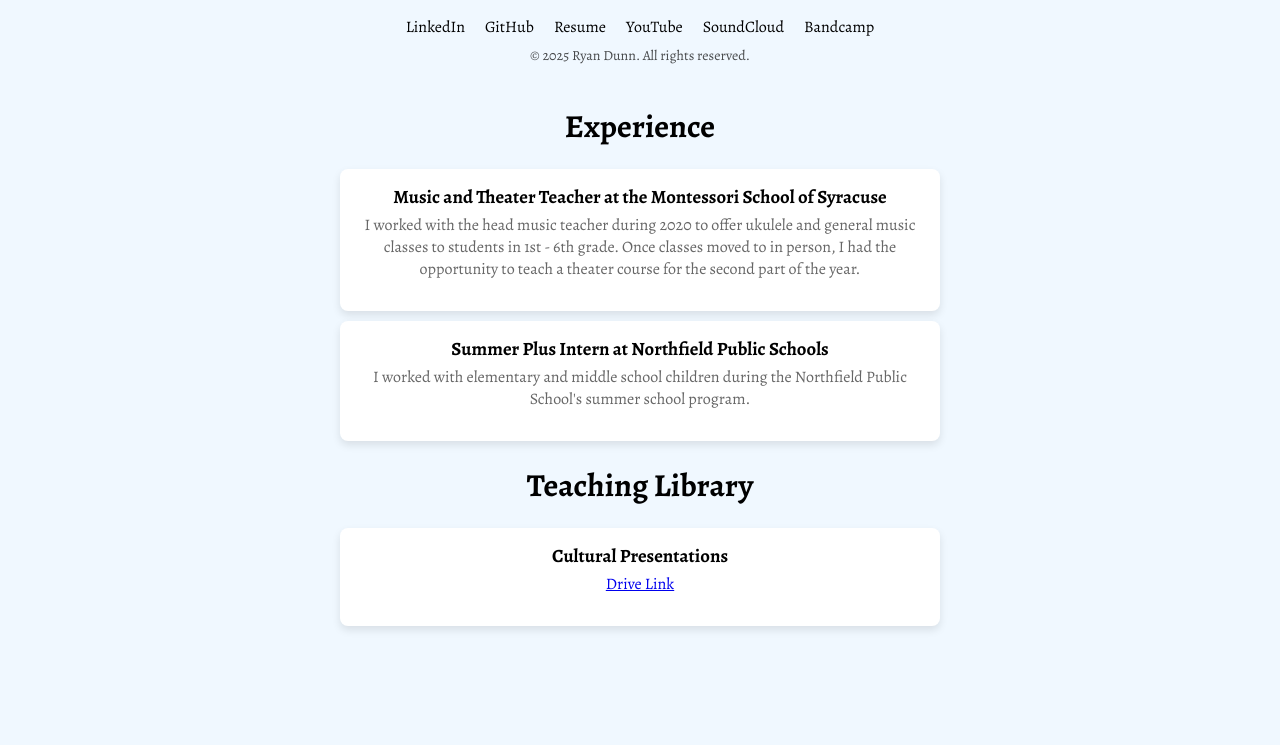
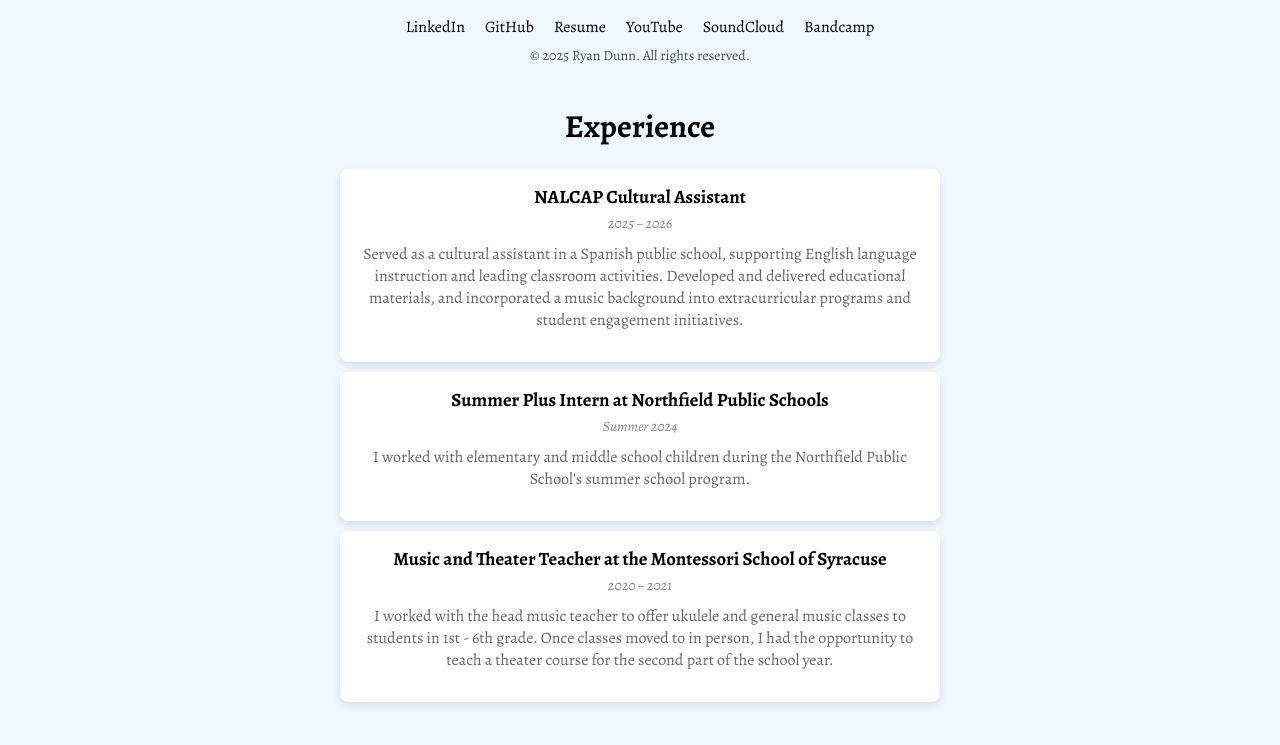
Before and after one commit to ryansdunn/personalwebsite, a plain HTML site: page teacher.html in a window 1280 px wide. Shown: the part 705-1450 px from the top of the page. Drawn offline with nearby package versions, Linux system fonts and the light colour scheme; a web font is replaced by a local one.

Commit message:
Updated Teacher Page

```diff
--- a/home.css
+++ b/home.css
@@ -403,3 +403,10 @@ body {
     line-height: 1.6;
     margin: 0 auto
 }
+
+.years {
+    font-size: 0.9rem;
+    color: #888;
+    margin: 4px 0 10px 0;
+    font-style: italic;
+}
--- a/teacher.html
+++ b/teacher.html
@@ -45,25 +45,41 @@
                             </div>
                     </div>
 
-                    <h1 class="center-header">Experience</h1>
-                    <ul class="software-course-list">
-                        <li><div class="bullet-card">
-                            <h3>Music and Theater Teacher at the Montessori School of Syracuse</h3>
-                             <p class="bullet-card-description">I worked with the head music teacher during 2020 to offer ukulele and general music classes to students in 1st - 6th grade. Once classes moved to in person, I had the opportunity to teach a theater course for the second part of the year.</p></div>
-                        </li>
-                        <li><div class="bullet-card"><h3>Summer Plus Intern at Northfield Public Schools</h3>
-                            <p class="bullet-card-description">I worked with elementary and middle school children during the Northfield Public School's summer school program.</p>
-                        </div></li>
-                    </ul>
-                    <h1 class="center-header">Teaching Library</h1>
-                    <ul class="software-course-list">
-                        <li><div class="bullet-card">
-                            <h3>Cultural Presentations</h3>
-                             <p class="bullet-card-description"><a href="https://drive.google.com/drive/folders/1b3MCWArxYkzwF5vrQFwSCyR7lXB1pTbU?usp=sharing">Drive Link</a></p></div>
-                        </li>
-                    </ul>
-                </div>
-            </main>
+                   <h1 class="center-header">Experience</h1>
+
+<ul class="software-course-list">
+
+    <li>
+        <div class="bullet-card">
+            <h3>NALCAP Cultural Assistant</h3>
+            <p class="years">2025 – 2026</p>
+            <p class="bullet-card-description">
+                Served as a cultural assistant in a Spanish public school, supporting English language instruction and leading classroom activities. Developed and delivered educational materials, and incorporated a music background into extracurricular programs and student engagement initiatives.
+            </p>
+        </div>
+    </li>
+
+    <li>
+        <div class="bullet-card">
+            <h3>Summer Plus Intern at Northfield Public Schools</h3>
+            <p class="years">Summer 2024</p>
+            <p class="bullet-card-description">
+                I worked with elementary and middle school children during the Northfield Public School's summer school program.
+            </p>
+        </div>
+    </li>
+
+    <li>
+        <div class="bullet-card">
+            <h3>Music and Theater Teacher at the Montessori School of Syracuse</h3>
+            <p class="years">2020 – 2021</p>
+            <p class="bullet-card-description">
+                I worked with the head music teacher to offer ukulele and general music classes to students in 1st - 6th grade. Once classes moved to in person, I had the opportunity to teach a theater course for the second part of the school year.
+            </p>
+        </div>
+    </li>
+
+</ul>
 
             <footer class="_footer_190cs_1">
                 <div class="_container_190cs_14">
```
